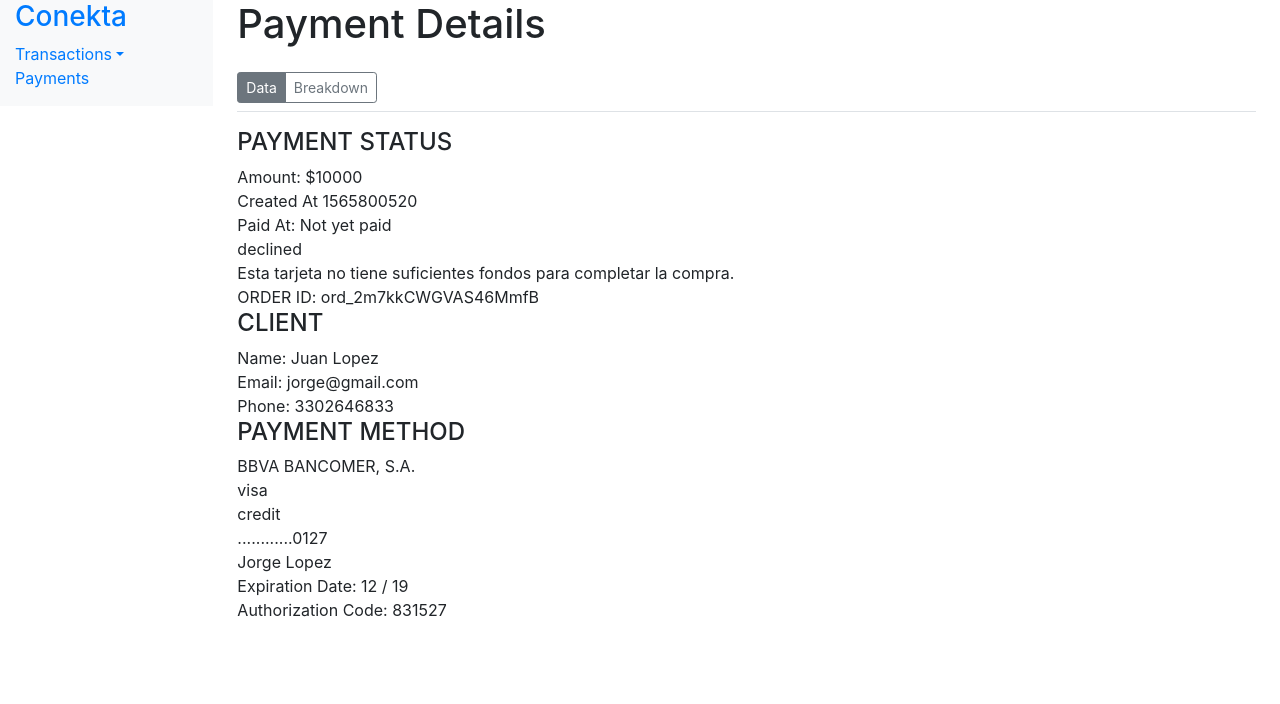
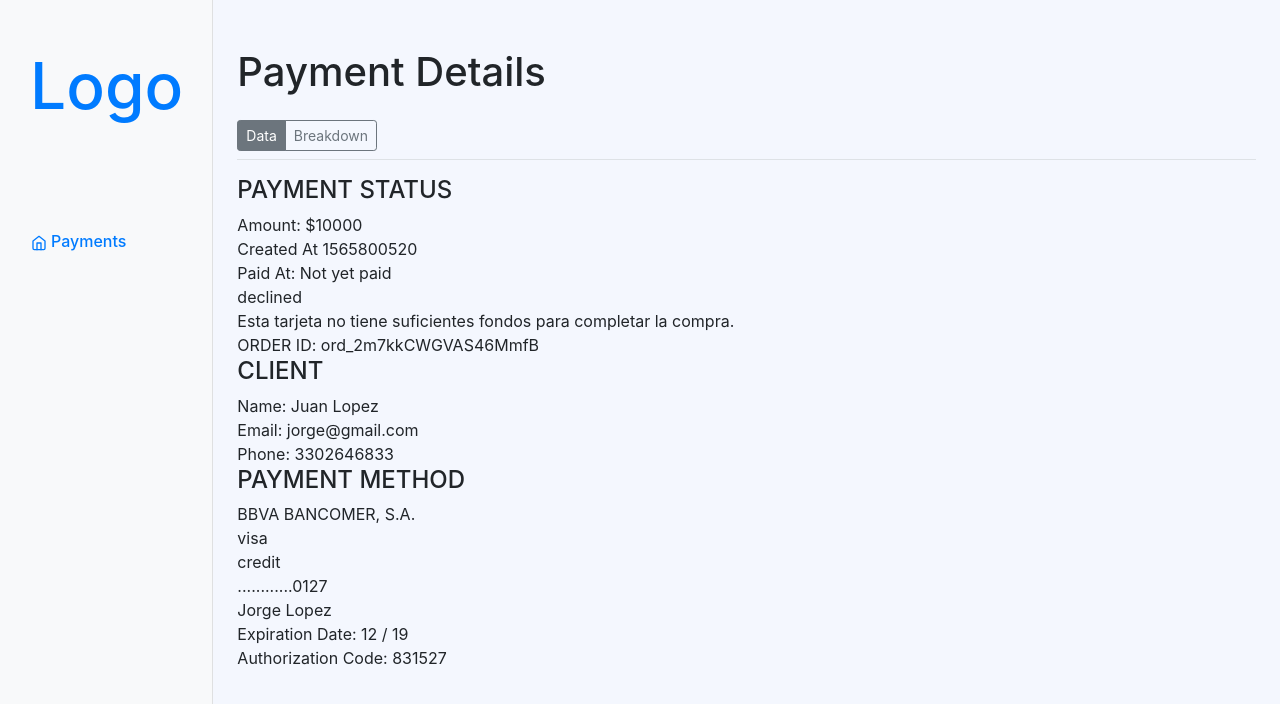
Before and after one commit to gyokebed/conekta, a React app: page /ord_2m7kkCWGVAS46MmfB in a window 1280 px wide. Shown: the top 704 px of the page. Built offline with nearby package versions, Linux system fonts and the light colour scheme.

Commit message:
Adding sidebar component

```diff
--- a/src/App.js
+++ b/src/App.js
@@ -1,39 +1,16 @@
 import React, { Component } from "react";
-import { Route, Switch, Link } from "react-router-dom";
-
+import { Route, Switch } from "react-router-dom";
+import Sidebar from "./components/sidebar/sidebar.jsx";
 import Payments from "./components/payments/payments.component.jsx";
 import Details from "./components/details/details.component.jsx";
 
 class App extends Component {
   render() {
     return (
-      <React.Fragment>
       <div className="container-fluid">
         <div className="row">
           {/* sidebar */}
-            <nav className="col-md-2 d-none d-md-block bg-light sidebar">
-              <div className="sidebar-header">
-                <h3>
-                  <Link to="/">Conekta</Link>
-                </h3>
-              </div>
-
-              <ul className="list-unstyled components">
-                <li className="active">
-                  <a
-                    href="#homeSubmenu"
-                    data-toggle="collapse"
-                    aria-expanded="false"
-                    className="dropdown-toggle"
-                  >
-                    Transactions
-                  </a>
-                </li>
-                <li>
-                  <a href="#">Payments</a>
-                </li>
-              </ul>
-            </nav>
+          <Sidebar />
           <main className="col-md-9 ml-sm-auto col-lg-10 px-4">
             <Switch>
               <Route
@@ -50,7 +27,6 @@ class App extends Component {
           </main>
         </div>
       </div>
-      </React.Fragment>
     );
   }
 }
--- /dev/null
+++ b/src/components/sidebar/sidebar.jsx
@@ -0,0 +1,40 @@
+import React from "react";
+import { Link } from "react-router-dom";
+
+const Sidebar = () => {
+  return (
+    <nav className="col-md-2 d-none d-md-block bg-light sidebar">
+      <div classN="sidebar-sticky">
+        <div className="sidebar-header">
+          <h3>
+            <Link to="/">Logo</Link>
+          </h3>
+        </div>
+        <ul className="nav flex-column">
+          <li className="nav-item">
+            <Link className="nav-link active" to="/">
+              <svg
+                xmlns="http://www.w3.org/2000/svg"
+                width="24"
+                height="24"
+                viewBox="0 0 24 24"
+                fill="none"
+                stroke="currentColor"
+                stroke-width="2"
+                stroke-linecap="round"
+                stroke-linejoin="round"
+                className="feather feather-home"
+              >
+                <path d="M3 9l9-7 9 7v11a2 2 0 0 1-2 2H5a2 2 0 0 1-2-2z"></path>
+                <polyline points="9 22 9 12 15 12 15 22"></polyline>
+              </svg>
+              Payments
+            </Link>
+          </li>
+        </ul>
+      </div>
+    </nav>
+  );
+};
+
+export default Sidebar;
--- a/src/index.scss
+++ b/src/index.scss
@@ -1,6 +1,126 @@
-/* sidebar */
+main {
+  background: #f4f7fe;
+  padding: 3rem;
+}
+
+body {
+  font-size: 0.875rem;
+}
+
+.feather {
+  width: 16px;
+  height: 16px;
+  vertical-align: text-bottom;
+}
+
+/*
+ * Sidebar
+ */
+
 nav {
   &.sidebar {
     position: fixed;
+    top: 0;
+    bottom: 0;
+  }
+  .sidebar-header {
+    margin-bottom: 6rem;
+    h3 {
+      text-align: center;
+      font-size: 4rem;
+    }
   }
 }
+
+.sidebar {
+  position: fixed;
+  top: 0;
+  bottom: 0;
+  left: 0;
+  z-index: 100; /* Behind the navbar */
+  padding: 48px 0 0; /* Height of navbar */
+  box-shadow: inset -1px 0 0 rgba(0, 0, 0, 0.1);
+}
+
+.sidebar-sticky {
+  position: relative;
+  top: 0;
+  height: calc(100vh - 48px);
+  padding-top: 0.5rem;
+  overflow-x: hidden;
+  overflow-y: auto; /* Scrollable contents if viewport is shorter than content. */
+}
+
+@supports ((position: -webkit-sticky) or (position: sticky)) {
+  .sidebar-sticky {
+    position: -webkit-sticky;
+    position: sticky;
+  }
+}
+
+.sidebar .nav-link {
+  font-weight: 500;
+  color: #333;
+}
+
+.sidebar .nav-link .feather {
+  margin-right: 4px;
+  color: #999;
+}
+
+.sidebar .nav-link.active {
+  color: #007bff;
+}
+
+.sidebar .nav-link:hover .feather,
+.sidebar .nav-link.active .feather {
+  color: inherit;
+}
+
+.sidebar-heading {
+  font-size: 0.75rem;
+  text-transform: uppercase;
+}
+
+/*
+ * Content
+ */
+
+[role="main"] {
+  padding-top: 133px; /* Space for fixed navbar */
+}
+
+@media (min-width: 768px) {
+  [role="main"] {
+    padding-top: 48px; /* Space for fixed navbar */
+  }
+}
+
+/*
+ * Navbar
+ */
+
+.navbar-brand {
+  padding-top: 0.75rem;
+  padding-bottom: 0.75rem;
+  font-size: 1rem;
+  background-color: rgba(0, 0, 0, 0.25);
+  box-shadow: inset -1px 0 0 rgba(0, 0, 0, 0.25);
+}
+
+.navbar .form-control {
+  padding: 0.75rem 1rem;
+  border-width: 0;
+  border-radius: 0;
+}
+
+.form-control-dark {
+  color: #fff;
+  background-color: rgba(255, 255, 255, 0.1);
+  border-color: rgba(255, 255, 255, 0.1);
+}
+
+.form-control-dark:focus {
+  border-color: transparent;
+  box-shadow: 0 0 0 3px rgba(255, 255, 255, 0.25);
+}
```
Also changed, not shown: src/assets/payments.svg (added). Lines whose indentation alone changed are shown as unchanged.
